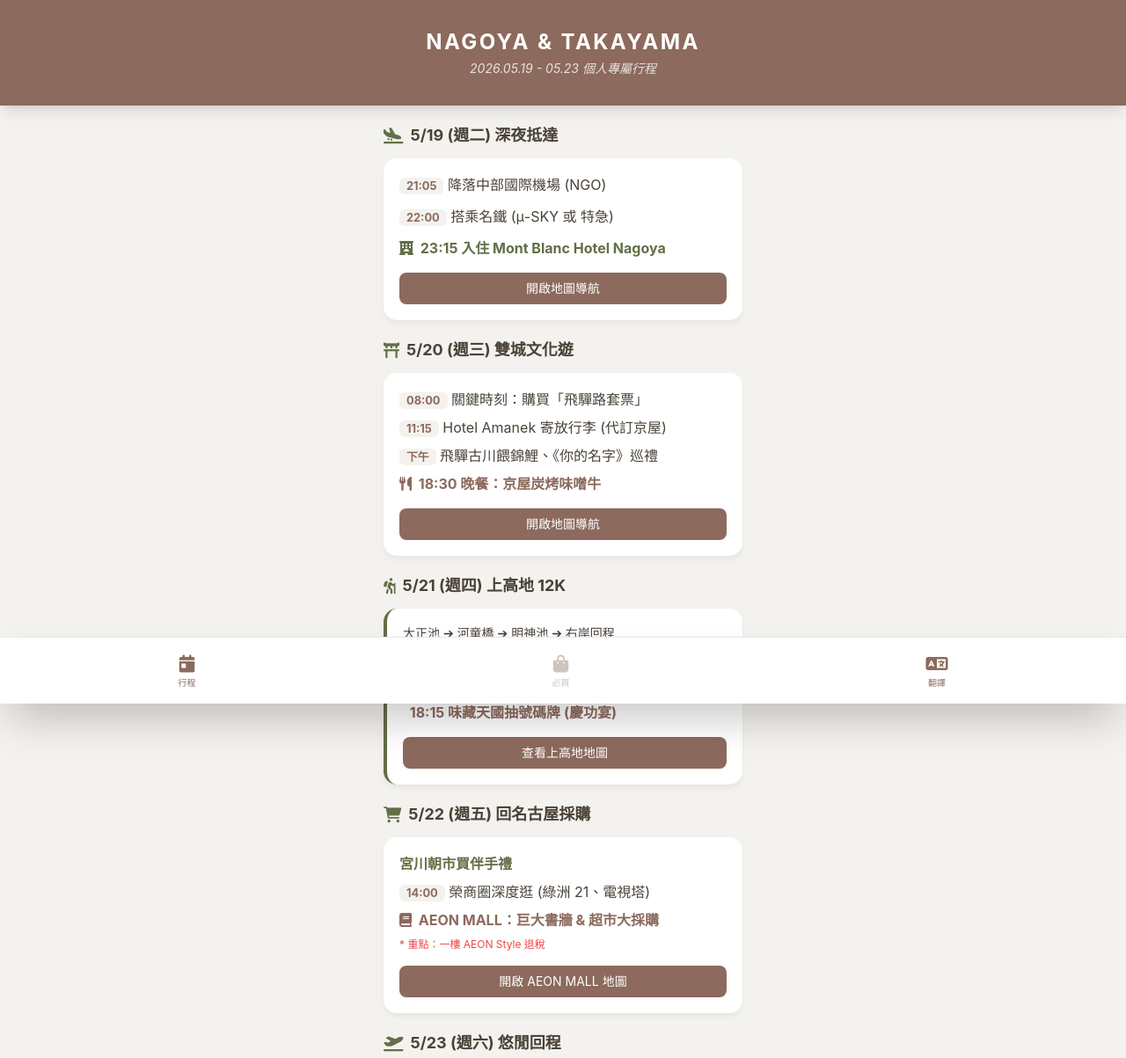
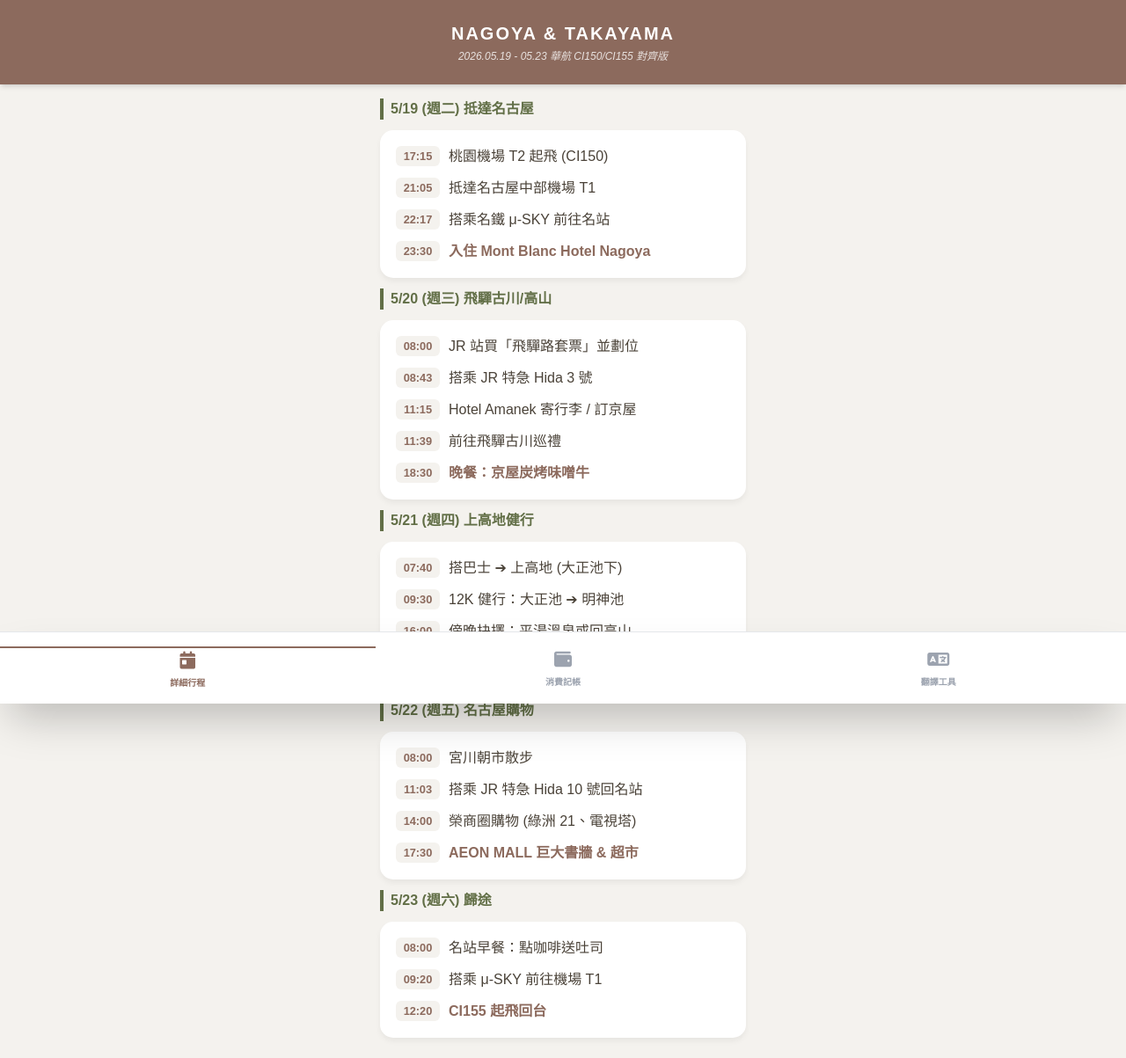
Before and after one commit to PingDolphin/nagoya-travel-app, a website: page index.html in a window 1280 px wide. Shown: the top 1203 px of the page at 88% size. Drawn offline with nearby package versions, Linux system fonts and the light colour scheme.

Commit message:
Update index.html

```diff
--- a/index.html
+++ b/index.html
@@ -3,95 +3,155 @@
 <head>
     <meta charset="UTF-8">
     <meta name="viewport" content="width=device-width, initial-scale=1.0">
-    <title>名古屋高山專屬手冊</title>
+    <title>名古屋高山旅遊手冊 V4</title>
     <script src="https://cdn.tailwindcss.com"></script>
     <link href="https://cdnjs.cloudflare.com/ajax/libs/font-awesome/6.0.0/css/all.min.css" rel="stylesheet">
     <style>
-        body { background-color: #F4F2EE; color: #4A4238; font-family: -apple-system, BlinkMacSystemFont, "Segoe UI", Roboto, sans-serif; }
+        body { background-color: #F4F2EE; color: #4A4238; font-family: sans-serif; }
         .earth-brown { background-color: #8C6A5D; }
-        .earth-sand { background-color: #BCAC9B; }
         .earth-green { background-color: #626F47; }
-        .card { background: white; border-radius: 15px; padding: 18px; margin-bottom: 20px; box-shadow: 0 4px 6px rgba(0,0,0,0.05); }
-        .time-tag { background-color: #F4F2EE; padding: 2px 8px; border-radius: 6px; font-weight: bold; color: #8C6A5D; font-size: 0.8rem; }
+        .card { background: white; border-radius: 15px; padding: 18px; margin-bottom: 12px; box-shadow: 0 4px 6px rgba(0,0,0,0.05); }
+        .time-tag { background-color: #F4F2EE; padding: 2px 8px; border-radius: 6px; font-weight: bold; color: #8C6A5D; font-size: 0.8rem; min-width: 50px; text-align: center; margin-right: 10px; }
+        .tab-content { display: none; }
+        .active { display: block; }
+        .nav-item.active-nav { color: #8C6A5D; border-top: 2px solid #8C6A5D; }
     </style>
 </head>
 <body class="pb-24">
 
-    <div class="earth-brown p-8 text-white text-center shadow-lg">
-        <h1 class="text-2xl font-bold tracking-widest">NAGOYA & TAKAYAMA</h1>
-        <p class="text-sm opacity-80 mt-1 italic">2026.05.19 - 05.23 個人專屬行程</p>
+    <div class="earth-brown p-6 text-white text-center shadow-md">
+        <h1 class="text-xl font-bold tracking-widest uppercase">Nagoya & Takayama</h1>
+        <p class="text-xs opacity-80 mt-1 italic">2026.05.19 - 05.23 華航 CI150/CI155 對齊版</p>
     </div>
 
-    <div class="p-5 max-w-md mx-auto">
+    <div id="content-itinerary" class="tab-content active p-4 max-w-md mx-auto">
 
-        <h2 class="text-lg font-bold mb-3 flex items-center"><i class="fa-solid fa-plane-arrival mr-2 text-[#626F47]"></i> 5/19 (週二) 深夜抵達</h2>
+        <h2 class="font-bold mb-3 text-[#626F47] border-l-4 border-[#626F47] pl-2">5/19 (週二) 抵達名古屋</h2>
         <div class="card">
-            <div class="mb-3"><span class="time-tag">21:05</span> 降落中部國際機場 (NGO)</div>
-            <div class="mb-3"><span class="time-tag">22:00</span> 搭乘名鐵 (μ-SKY 或 特急)</div>
-            <div class="mb-3 font-bold text-[#626F47]"><i class="fa-solid fa-hotel mr-1"></i> 23:15 入住 Mont Blanc Hotel Nagoya</div>
-            <a href="http://googleusercontent.com/maps.google.com/6" class="mt-4 block text-center earth-brown text-white py-2 rounded-lg text-sm">開啟地圖導航</a>
+            <div class="space-y-3">
+                <div class="flex items-start"><span class="time-tag">17:15</span><span>桃園機場 T2 起飛 (CI150)</span></div>
+                <div class="flex items-start"><span class="time-tag">21:05</span><span>抵達名古屋中部機場 T1</span></div>
+                <div class="flex items-start"><span class="time-tag">22:17</span><span>搭乘名鐵 μ-SKY 前往名站</span></div>
+                <div class="flex items-start font-bold text-[#8C6A5D]"><span class="time-tag">23:30</span><span>入住 Mont Blanc Hotel Nagoya</span></div>
+            </div>
         </div>
 
-        <h2 class="text-lg font-bold mb-3 flex items-center"><i class="fa-solid fa-torii-gate mr-2 text-[#626F47]"></i> 5/20 (週三) 雙城文化遊</h2>
+        <h2 class="font-bold mb-3 text-[#626F47] border-l-4 border-[#626F47] pl-2">5/20 (週三) 飛驒古川/高山</h2>
         <div class="card">
-            <div class="mb-2"><span class="time-tag">08:00</span> 關鍵時刻：購買「飛驒路套票」</div>
-            <div class="mb-2"><span class="time-tag">11:15</span> Hotel Amanek 寄放行李 (代訂京屋)</div>
-            <div class="mb-2"><span class="time-tag">下午</span> 飛驒古川餵錦鯉、《你的名字》巡禮</div>
-            <div class="mb-2 font-bold text-[#8C6A5D]"><i class="fa-solid fa-utensils mr-1"></i> 18:30 晚餐：京屋炭烤味噌牛</div>
-            <a href="http://googleusercontent.com/maps.google.com/7" class="mt-4 block text-center earth-brown text-white py-2 rounded-lg text-sm">開啟地圖導航</a>
+            <div class="space-y-3">
+                <div class="flex items-start"><span class="time-tag">08:00</span><span>JR 站買「飛驒路套票」並劃位</span></div>
+                <div class="flex items-start"><span class="time-tag">08:43</span><span>搭乘 JR 特急 Hida 3 號</span></div>
+                <div class="flex items-start"><span class="time-tag">11:15</span><span>Hotel Amanek 寄行李 / 訂京屋</span></div>
+                <div class="flex items-start"><span class="time-tag">11:39</span><span>前往飛驒古川巡禮</span></div>
+                <div class="flex items-start font-bold text-[#8C6A5D]"><span class="time-tag">18:30</span><span>晚餐：京屋炭烤味噌牛</span></div>
+            </div>
         </div>
 
-        <h2 class="text-lg font-bold mb-3 flex items-center"><i class="fa-solid fa-person-hiking mr-2 text-[#626F47]"></i> 5/21 (週四) 上高地 12K</h2>
-        <div class="card border-l-4 border-[#626F47]">
-            <div class="mb-2 text-sm">大正池 ➔ 河童橋 ➔ 明神池 ➔ 右岸回程</div>
-            <div class="mb-3"><span class="time-tag">16:00</span> 選擇 A：平湯之森泡湯 | 選擇 B：回飯店洗澡</div>
-            <div class="mb-2 font-bold text-[#8C6A5D]"><i class="fa-solid fa-fire-burner mr-1"></i> 18:15 味藏天國抽號碼牌 (慶功宴)</div>
-            <a href="http://googleusercontent.com/maps.google.com/8" class="mt-4 block text-center earth-brown text-white py-2 rounded-lg text-sm">查看上高地地圖</a>
+        <h2 class="font-bold mb-3 text-[#626F47] border-l-4 border-[#626F47] pl-2">5/21 (週四) 上高地健行</h2>
+        <div class="card">
+            <div class="space-y-3">
+                <div class="flex items-start"><span class="time-tag">07:40</span><span>搭巴士 ➔ 上高地 (大正池下)</span></div>
+                <div class="flex items-start"><span class="time-tag">09:30</span><span>12K 健行：大正池 ➔ 明神池</span></div>
+                <div class="flex items-start"><span class="time-tag">16:00</span><span>傍晚抉擇：平湯溫泉或回高山</span></div>
+                <div class="flex items-start font-bold text-[#8C6A5D]"><span class="time-tag">18:15</span><span>味藏天國抽號碼牌 (燒肉)</span></div>
+            </div>
         </div>
 
-        <h2 class="text-lg font-bold mb-3 flex items-center"><i class="fa-solid fa-cart-shopping mr-2 text-[#626F47]"></i> 5/22 (週五) 回名古屋採購</h2>
+        <h2 class="font-bold mb-3 text-[#626F47] border-l-4 border-[#626F47] pl-2">5/22 (週五) 名古屋購物</h2>
         <div class="card">
-            <div class="mb-2 text-[#626F47] font-bold">宮川朝市買伴手禮</div>
-            <div class="mb-2"><span class="time-tag">14:00</span> 榮商圈深度逛 (綠洲 21、電視塔)</div>
-            <div class="mb-2 font-bold text-[#8C6A5D]"><i class="fa-solid fa-book mr-1"></i> AEON MALL：巨大書牆 & 超市大採購</div>
-            <div class="text-xs text-red-500 mt-2">* 重點：一樓 AEON Style 退稅</div>
-            <a href="http://googleusercontent.com/maps.google.com/9" class="mt-4 block text-center earth-brown text-white py-2 rounded-lg text-sm">開啟 AEON MALL 地圖</a>
+            <div class="space-y-3">
+                <div class="flex items-start"><span class="time-tag">08:00</span><span>宮川朝市散步</span></div>
+                <div class="flex items-start"><span class="time-tag">11:03</span><span>搭乘 JR 特急 Hida 10 號回名站</span></div>
+                <div class="flex items-start"><span class="time-tag">14:00</span><span>榮商圈購物 (綠洲 21、電視塔)</span></div>
+                <div class="flex items-start font-bold text-[#8C6A5D]"><span class="time-tag">17:30</span><span>AEON MALL 巨大書牆 & 超市</span></div>
+            </div>
         </div>
 
-        <h2 class="text-lg font-bold mb-3 flex items-center"><i class="fa-solid fa-plane-departure mr-2 text-[#626F47]"></i> 5/23 (週六) 悠閒回程</h2>
+        <h2 class="font-bold mb-3 text-[#626F47] border-l-4 border-[#626F47] pl-2">5/23 (週六) 歸途</h2>
         <div class="card">
-            <div class="mb-2">名古屋站「點咖啡送吐司」早餐</div>
-            <div class="mb-2"><span class="time-tag">09:20</span> 搭乘 μ-SKY 前往機場</div>
-            <div class="font-bold text-[#626F47]">12:30 起飛回台</div>
-        </div>
-
-        <h2 class="text-lg font-bold mb-4 mt-8 border-b-2 border-[#BCAC9B] pb-2 text-[#8C6A5D]">📋 必買推薦</h2>
-        <div class="grid grid-cols-2 gap-3">
-            <div class="earth-sand p-3 rounded-xl text-white text-xs">高山：朴葉味噌、地酒</div>
-            <div class="earth-sand p-3 rounded-xl text-white text-xs">榮：藥妝、專櫃化妝品</div>
-            <div class="earth-sand p-3 rounded-xl text-white text-xs">超市：泡麵、小倉抹醬</div>
-            <div class="earth-sand p-3 rounded-xl text-white text-xs">機場：蝦餅、赤福</div>
-        </div>
-
-        <div class="mt-8 earth-sand p-5 rounded-2xl">
-            <h3 class="font-bold text-white mb-3">💴 匯率換算 (1 JPY = 0.21 TWD)</h3>
-            <input type="number" id="jpyInput" placeholder="輸入日圓" class="w-full p-2 rounded-lg mb-2">
-            <p id="twdResult" class="text-white font-bold text-xl">NT$ 0</p>
+            <div class="space-y-3">
+                <div class="flex items-start"><span class="time-tag">08:00</span><span>名站早餐：點咖啡送吐司</span></div>
+                <div class="flex items-start"><span class="time-tag">09:20</span><span>搭乘 μ-SKY 前往機場 T1</span></div>
+                <div class="flex items-start font-bold text-[#8C6A5D]"><span class="time-tag">12:20</span><span>CI155 起飛回台</span></div>
+            </div>
         </div>
     </div>
 
-    <div class="fixed bottom-0 w-full bg-white border-t flex justify-around py-4 text-[#8C6A5D] shadow-2xl">
-        <div class="text-center"><i class="fa-solid fa-calendar-day text-xl"></i><p class="text-[10px]">行程</p></div>
-        <div class="text-center"><i class="fa-solid fa-bag-shopping text-xl opacity-40"></i><p class="text-[10px] opacity-40">必買</p></div>
-        <div class="text-center" onclick="window.location.href='https://translate.google.com/?sl=ja&tl=zh-TW'"><i class="fa-solid fa-language text-xl"></i><p class="text-[10px]">翻譯</p></div>
+    <div id="content-calc" class="tab-content p-4 max-w-md mx-auto">
+        <h2 class="font-bold mb-4 text-[#626F47] border-l-4 border-[#626F47] pl-2">消費記帳 (匯率 0.21)</h2>
+        <div class="card earth-green text-white text-center py-6">
+            <p class="text-xs opacity-80 mb-1">今日總支出 (台幣)</p>
+            <p class="text-4xl font-bold">NT$ <span id="totalTWD">0</span></p>
+            <p class="text-xs mt-2 italic">累積日圓：￥<span id="totalJPY">0</span></p>
+        </div>
+
+        <div class="card bg-gray-50 border-dashed border-2 border-gray-200">
+            <input type="text" id="itemName" placeholder="花費項目 (如：藥妝)" class="w-full bg-transparent border-b border-gray-300 mb-4 p-2 text-sm">
+            <div class="flex gap-2">
+                <input type="number" id="itemPrice" placeholder="日圓金額" class="w-2/3 bg-transparent border-b border-gray-300 p-2 text-sm">
+                <button onclick="addRecord()" class="w-1/3 earth-brown text-white py-2 rounded-xl font-bold shadow-md active:scale-95 transition-transform text-sm">記一筆</button>
+            </div>
+        </div>
+
+        <div id="recordList" class="space-y-2 mt-4">
+            </div>
+    </div>
+
+    <div class="fixed bottom-0 w-full bg-white border-t flex justify-around py-4 shadow-2xl">
+        <button onclick="showTab('itinerary', this)" class="nav-item active-nav text-center flex-1">
+            <i class="fa-solid fa-calendar-day text-xl"></i><p class="text-[10px] mt-1 font-bold">詳細行程</p>
+        </button>
+        <button onclick="showTab('calc', this)" class="nav-item text-center flex-1 text-gray-400">
+            <i class="fa-solid fa-wallet text-xl"></i><p class="text-[10px] mt-1 font-bold">消費記帳</p>
+        </button>
+        <button onclick="window.location.href='https://translate.google.com/?sl=ja&tl=zh-TW'" class="text-center flex-1 text-gray-400">
+            <i class="fa-solid fa-language text-xl"></i><p class="text-[10px] mt-1 font-bold">翻譯工具</p>
+        </button>
     </div>
 
     <script>
-        document.getElementById('jpyInput').addEventListener('input', function(e) {
-            const jpy = e.target.value;
-            const twd = Math.round(jpy * 0.21);
-            document.getElementById('twdResult').innerText = 'NT$ ' + twd.toLocaleString();
-        });
+        let totalJPY = 0;
+        const rate = 0.21;
+
+        function showTab(tabName, btn) {
+            document.querySelectorAll('.tab-content').forEach(el => el.classList.remove('active'));
+            document.getElementById('content-' + tabName).classList.add('active');
+
+            document.querySelectorAll('.nav-item').forEach(el => {
+                el.classList.remove('active-nav', 'text-[#8C6A5D]');
+                el.classList.add('text-gray-400');
+            });
+            btn.classList.add('active-nav', 'text-[#8C6A5D]');
+            btn.classList.remove('text-gray-400');
+        }
+
+        function addRecord() {
+            const name = document.getElementById('itemName').value;
+            const price = parseFloat(document.getElementById('itemPrice').value);
+
+            if (name && price) {
+                totalJPY += price;
+                const twd = Math.round(totalJPY * rate);
+
+                document.getElementById('totalJPY').innerText = totalJPY.toLocaleString();
+                document.getElementById('totalTWD').innerText = twd.toLocaleString();
+
+                const list = document.getElementById('recordList');
+                const item = document.createElement('div');
+                item.className = 'flex justify-between items-center bg-white p-4 rounded-xl shadow-sm border-r-4 border-[#BCAC9B] transition-all animate-slide-in';
+                item.innerHTML = `
+                    <span class="text-sm font-medium">${name}</span>
+                    <div class="text-right">
+                        <p class="text-sm font-bold text-[#8C6A5D]">￥${price.toLocaleString()}</p>
+                        <p class="text-[10px] text-gray-400">≈ NT$ ${Math.round(price * rate)}</p>
+                    </div>
+                `;
+                list.prepend(item);
+
+                document.getElementById('itemName').value = '';
+                document.getElementById('itemPrice').value = '';
+            }
+        }
     </script>
 </body>
 </html>
```
